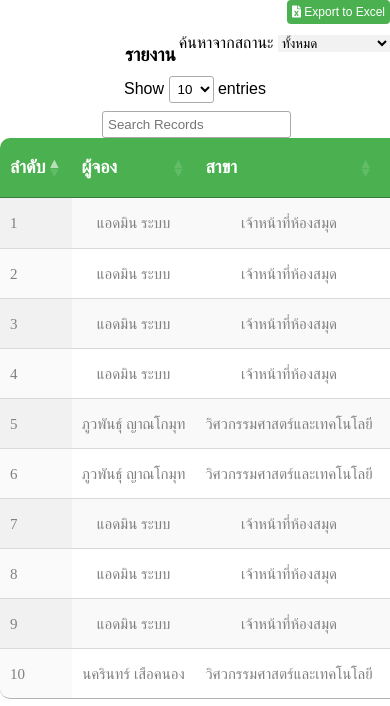
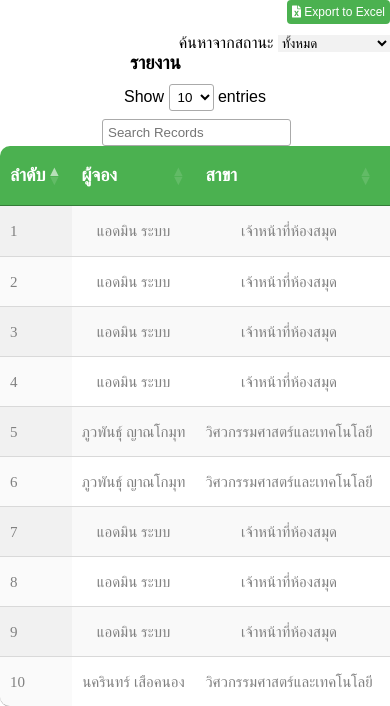
Before and after one commit to tonnnnnnz/Pim-room, a PHP site: page /index.php?page=report in a window 390 px wide; the page is wider, and only the part inside the window is pictured. Shown: the part 59-765 px from the top of that part. Run offline with PHP 8.4, Linux system fonts and the light colour scheme; a user stored in the database is signed in; data comes from the database, SQL or seed files in the repository; data that the repository does not hold is empty; some libraries are stand-ins or nearby versions.

Commit message:
Edit responsive

```diff
--- a/css/member.css
+++ b/css/member.css
@@ -398,7 +398,7 @@ border-radius: 5px;
 }
 
 
-@media all and (max-width: 600px) {
+@media all and (max-width: 800px) {
 
   .addButton a span:after {
     content: none;
--- a/css/report.css
+++ b/css/report.css
@@ -10,10 +10,10 @@
   .table-header, .entries {
     padding: 10px 10px;
   }
-  .table-header{
-    margin-left: 160px;
+
+  .table-header {
+    text-align: left;
   }
-
 
   .flex-container{
     display: flex;
@@ -441,11 +441,12 @@
       border-radius: 10px;
     }
 
+    .table-header {
+      text-align: center;
+    }
+
     .table-header, .entries {
       padding: 10px 10px;
-    }
-    .table-header  {
-      margin-left: auto;
     }
 
     .flex-container{
@@ -937,7 +938,8 @@
   .table-header, .entries {
     padding: 10px 10px;
   }
-  .table-header{
-    margin-left: 115px;
+
+  .table-header {
+    padding-left: 130px;
   }
 }
```
Also changed, not shown: css/mybooking.css (+6 -1 lines).
